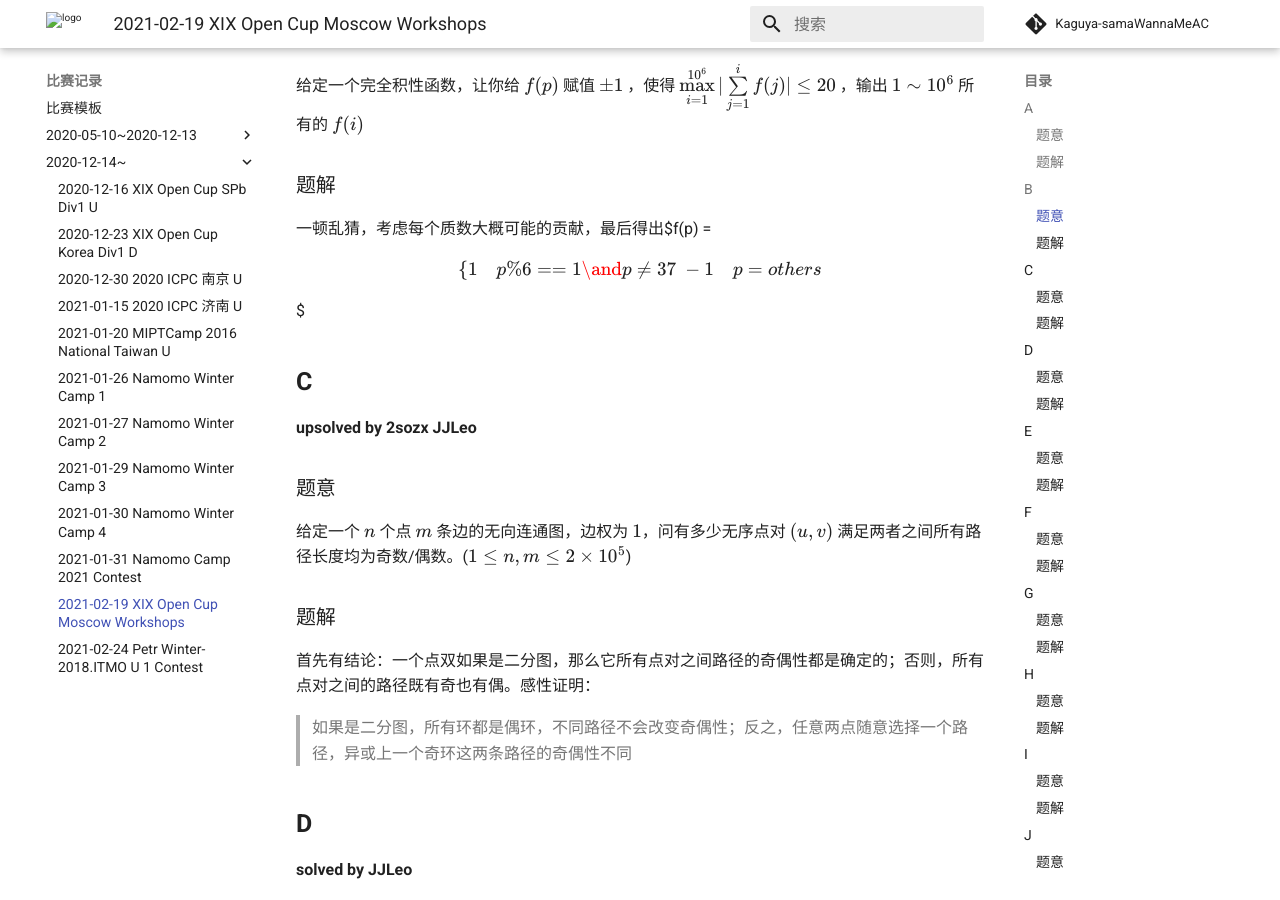
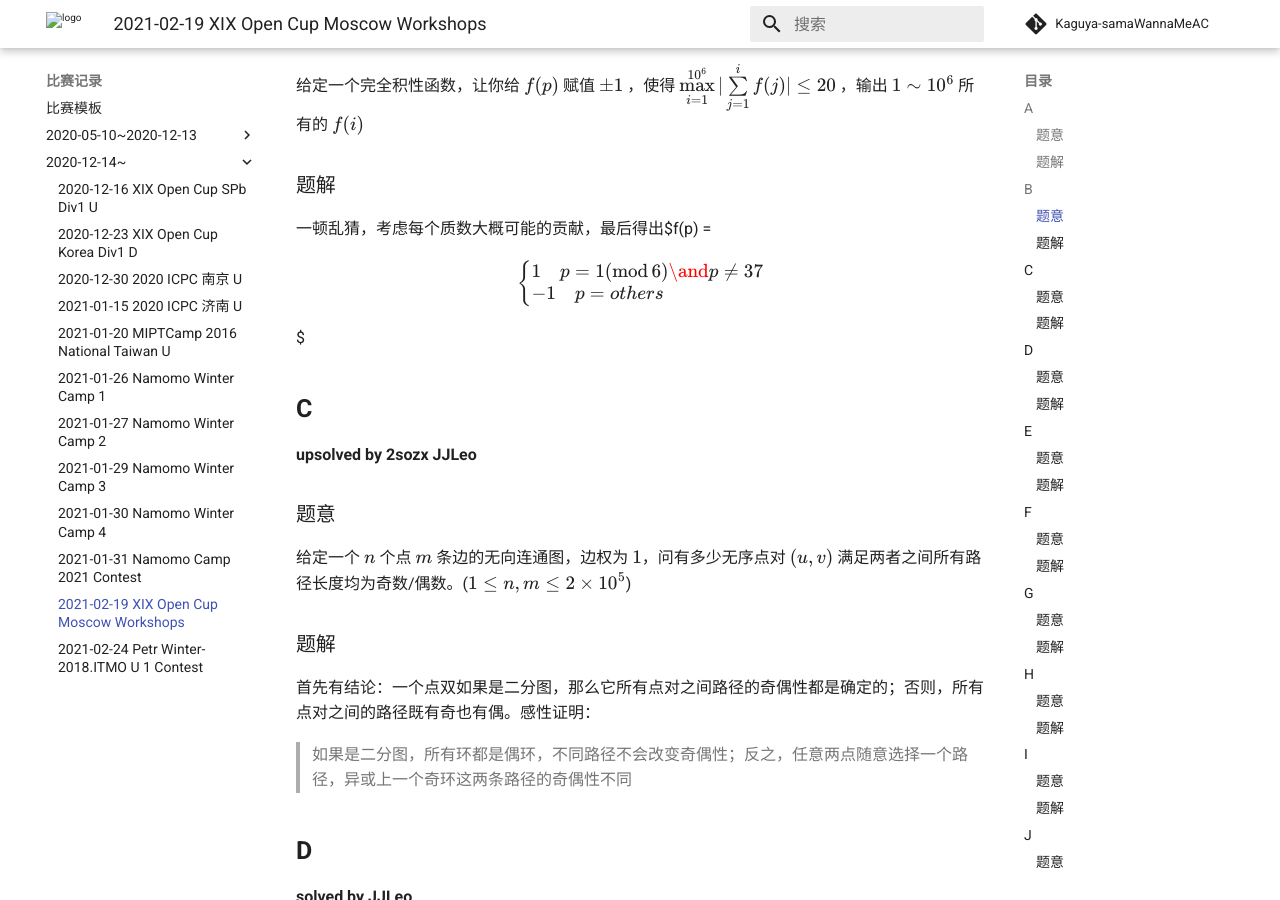
Before and after one commit to Kaguya-samaWannaMeAC/kaguya-samawannameac.github.io, an MkDocs documentation site: the page built from docs/contest/2021-02-19 XIX Open Cup Moscow Workshops.md, in a window 1280 px wide and 900 px high, scrolled down 902 px. Built offline with MkDocs 1.6.1 and Material for MkDocs 9.7.7, drawn with Linux system fonts in a browser that asks for light colours; formulas are drawn with MathJax 3; comment, search, counter and statistics services are not loaded.

Commit message:
Update 2021-02-19 XIX Open Cup Moscow Workshops.md

```diff
--- a/docs/contest/2021-02-19 XIX Open Cup Moscow Workshops.md
+++ b/docs/contest/2021-02-19 XIX Open Cup Moscow Workshops.md
@@ -28,7 +28,7 @@
 
 ### 题解
 
-一顿乱猜，考虑每个质数大概可能的贡献，最后得出$f(p) = \begin{cases}1\quad p \% 6 == 1 \and p\not = 37 \\ -1 \quad p = others\end{cases} $
+一顿乱猜，考虑每个质数大概可能的贡献，最后得出$f(p) = \begin{cases}1\quad p = 1 (\operatorname{mod} 6) \and p\not = 37 \newline -1 \quad p = others\end{cases} $
 
 ## **C**
 
```
